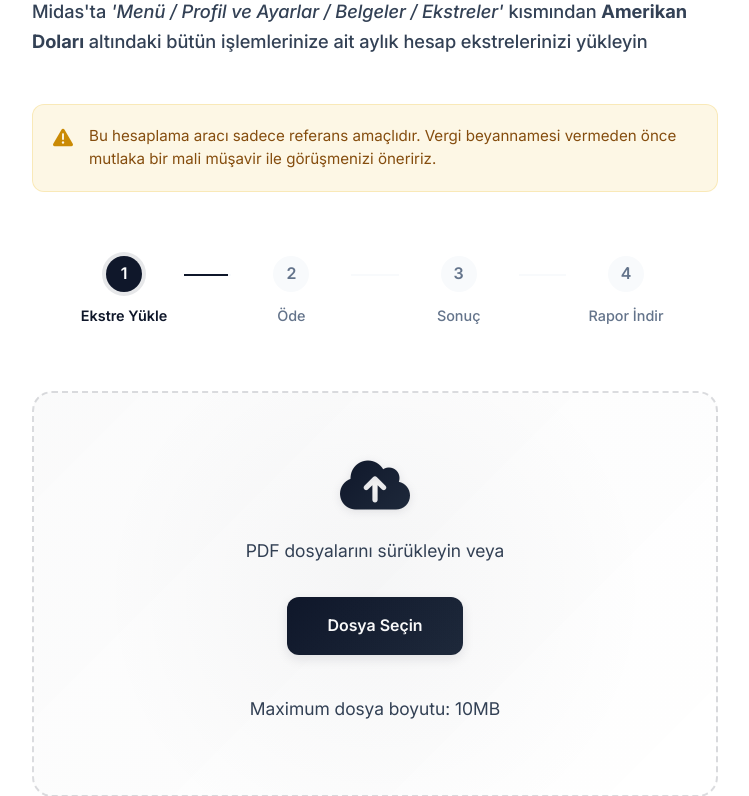
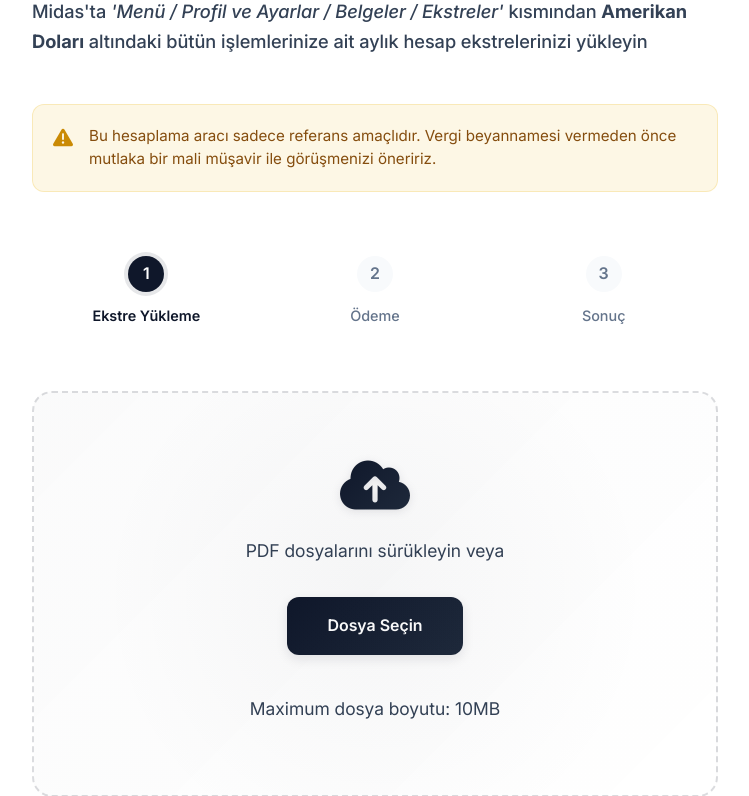
Before and after one commit to emreeozkull/vergihesapla, a Django app: page /calculator/ in a window 1280 px wide. Shown: the part 266-1062 px from the top of the page, without its empty margins (265-1014 px from the left). Run offline with Django 4.2, Linux system fonts and the light colour scheme.

Commit message:
mobile responsive

```diff
--- a/static/vergihesapla/styles/calculator.css
+++ b/static/vergihesapla/styles/calculator.css
@@ -402,44 +402,70 @@
     }
 }
 
-/* Add progress steps */
+/* Progress steps */
 .progress-steps {
-    display: flex;
-    justify-content: space-between;
+    display: grid;
+    grid-template-columns: repeat(3, 1fr);
     margin: 4rem 0;
     position: relative;
-    padding: 0 2rem;
+    padding: 0;
+    max-width: 100%;
 }
 
-.progress-steps::before {
+/* Add connecting lines using ::after */
+.step:not(:last-child)::after {
     content: "";
     position: absolute;
     top: 18px;
-    left: 3rem;
-    right: 3rem;
+    left: calc(100% + 0.5rem);
+    width: calc(1rem);
     height: 2px;
-    background: linear-gradient(to right,
-        var(--primary) 0%,
-        var(--primary) 25%,
-        var(--bg-light) 25%,
-        var(--bg-light) 100%
-    );
+    background: var(--bg-light);
     z-index: 1;
-    transition: all 0.3s ease;
+}
+
+/* Add responsive styles for progress steps */
+@media (max-width: 768px) {
+    .progress-steps {
+        margin: 3rem 0;
+    }
+
+    .step:not(:last-child)::after {
+        left: calc(100% + 0.25rem);
+        width: 0.5rem;
+    }
+
+    .step-label {
+        font-size: 0.8rem;
+    }
+
+    .step-number {
+        width: 32px;
+        height: 32px;
+    }
+}
+
+/* Remove the old line style */
+.progress-steps::before {
+    display: none;
 }
 
 .step {
     position: relative;
     z-index: 2;
     background: white;
-    padding: 0 1rem;
     text-align: center;
     display: flex;
     flex-direction: column;
     align-items: center;
-    width: 120px;
 }
 
+/* Color the line after active step */
+.step.active:not(:last-child)::after {
+    background: var(--primary);
+}
+
+/* Rest of the existing step styles remain unchanged */
 .step-number {
     width: 36px;
     height: 36px;
--- a/static/vergihesapla/styles/index.css
+++ b/static/vergihesapla/styles/index.css
@@ -3,7 +3,6 @@
 @import url('./global.css') layer(global);
 
 body {
-    line-height: 1.6;
     color: var(--text-primary);
     background-color: #ffffff;
 }
--- a/templates/calculator/calculator.html
+++ b/templates/calculator/calculator.html
@@ -37,19 +37,15 @@
             <div class="progress-steps">
                 <div class="step active">
                     <div class="step-number">1</div>
-                    <div class="step-label">Ekstre Yükle</div>
+                    <div class="step-label">Ekstre Yükleme</div>
                 </div>
                 <div class="step">
                     <div class="step-number">2</div>
-                    <div class="step-label">Öde</div>
+                    <div class="step-label">Ödeme</div>
                 </div>
                 <div class="step">
                     <div class="step-number">3</div>
                     <div class="step-label">Sonuç</div>
-                </div>
-                <div class="step">
-                    <div class="step-number">4</div>
-                    <div class="step-label">Rapor İndir</div>
                 </div>
             </div>
 
```
Also changed, not shown: other parts of static/vergihesapla/styles/calculator.css (+8 -11 lines).
